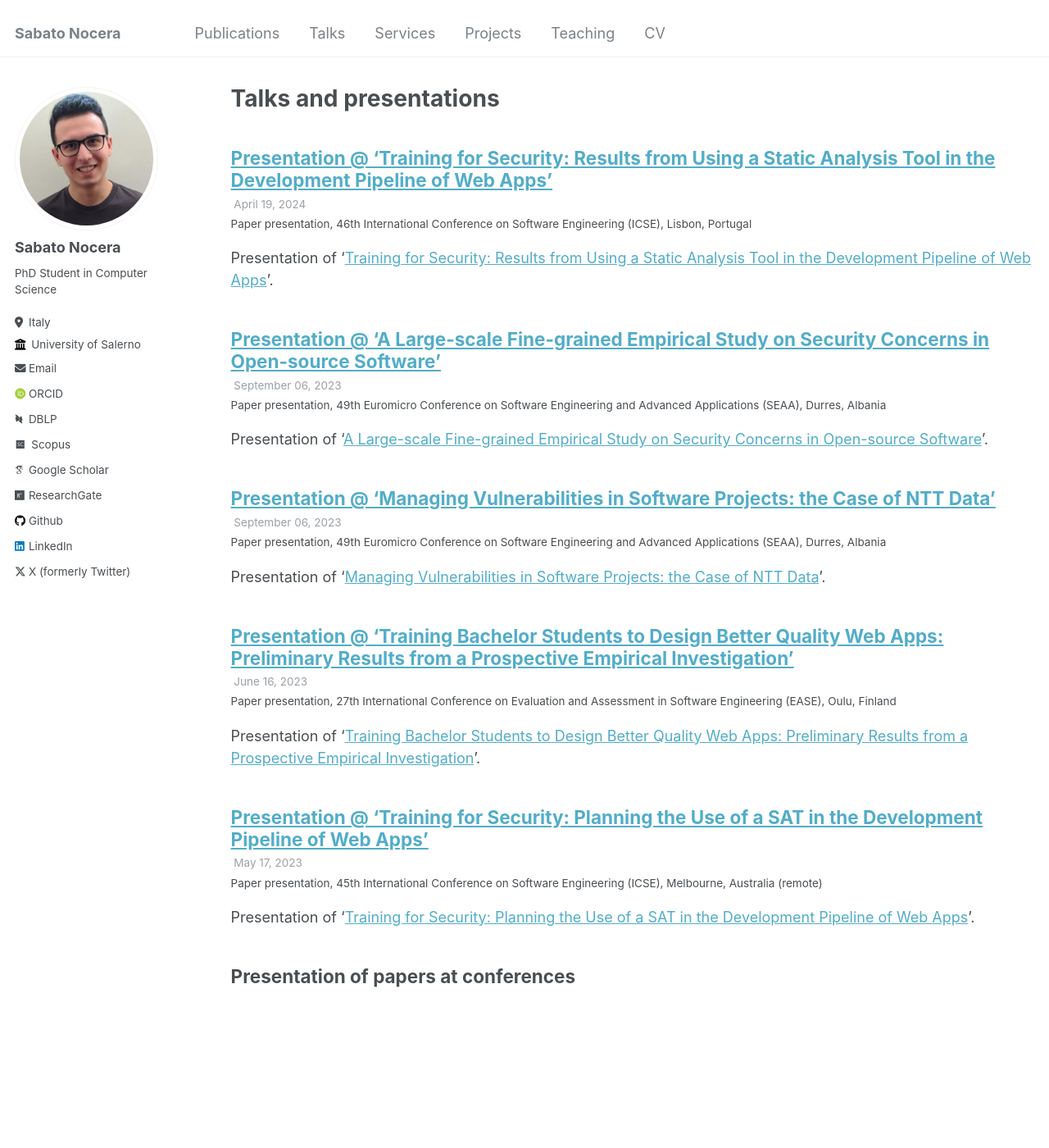
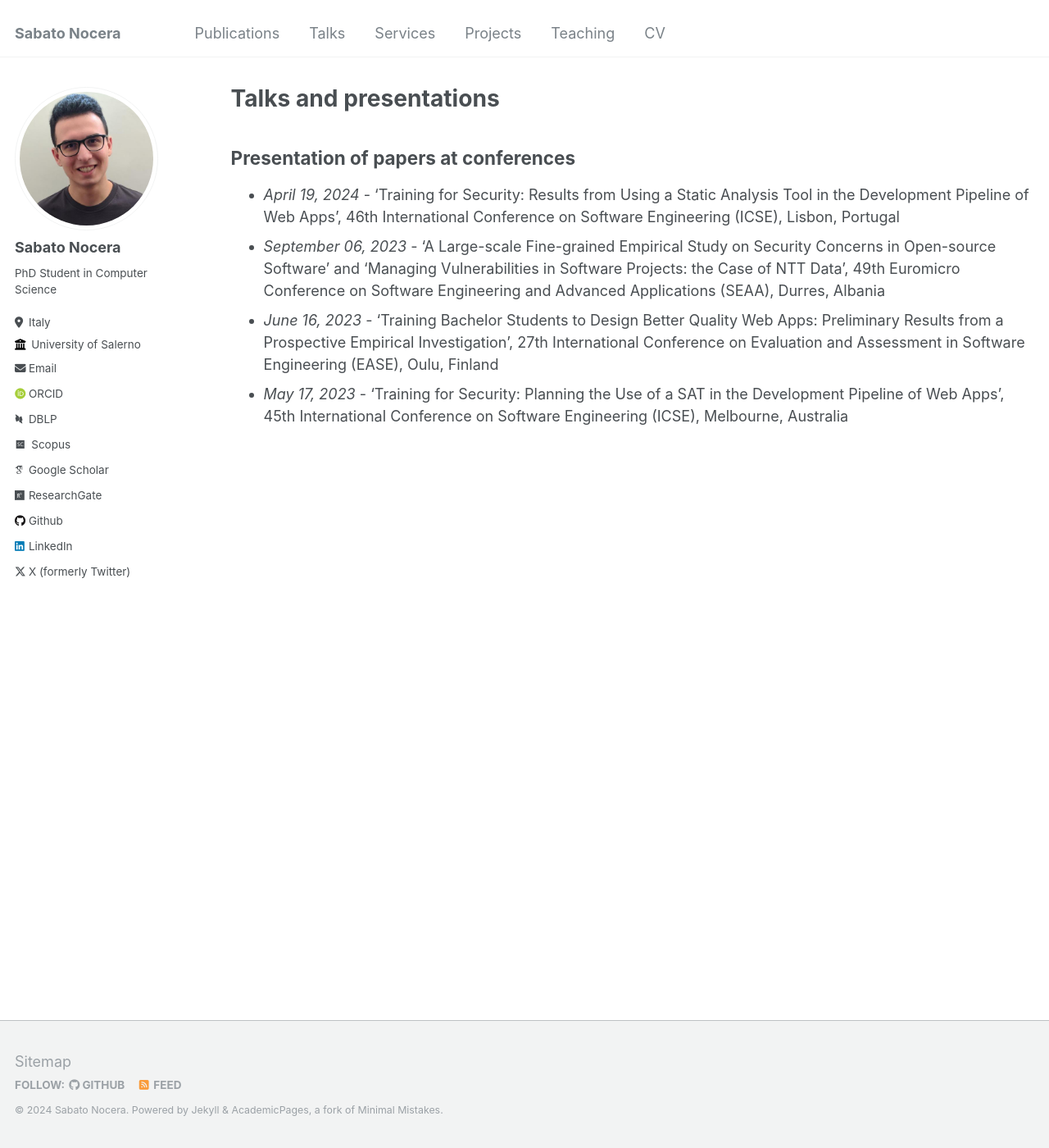
Before and after one commit to sabato-nocera/sabato-nocera.github.io, a Jekyll site: the page built from _pages/talks.html, in a window 1280 px wide and 1400 px high. Shown: the whole window at 82% size. Built offline with Jekyll 4.4.1, drawn with Linux system fonts in a browser that asks for light colours; some web fonts are replaced.

Commit message:
Update talks.html

```diff
--- a/_pages/talks.html
+++ b/_pages/talks.html
@@ -10,10 +10,24 @@ author_profile: true
 <p style="text-decoration:underline;"><a href="/talkmap.html">See a map of all the places I've given a talk!</a></p>
 
 {% endif %}
--->
 
 {% for post in site.talks reversed %}
   {% include archive-single-talk.html %}
-{% endfor %}
+{% endfor %} -->
 
 <h2> Presentation of papers at conferences </h2>
+
+<ul>
+  <li>
+    <i>April 19, 2024</i> - ‘Training for Security: Results from Using a Static Analysis Tool in the Development Pipeline of Web Apps’, 46th International Conference on Software Engineering (ICSE), Lisbon, Portugal
+  </li>
+  <li>
+    <i>September 06, 2023</i> - ‘A Large-scale Fine-grained Empirical Study on Security Concerns in Open-source Software’ and ‘Managing Vulnerabilities in Software Projects: the Case of NTT Data’, 49th Euromicro Conference on Software Engineering and Advanced Applications (SEAA), Durres, Albania
+  </li>
+  <li>
+    <i>June 16, 2023</i> - ‘Training Bachelor Students to Design Better Quality Web Apps: Preliminary Results from a Prospective Empirical Investigation’, 27th International Conference on Evaluation and Assessment in Software Engineering (EASE), Oulu, Finland
+  </li>
+  <li>
+    <i>May 17, 2023</i> - ‘Training for Security: Planning the Use of a SAT in the Development Pipeline of Web Apps’, 45th International Conference on Software Engineering (ICSE), Melbourne, Australia
+  </li>
+</ul>
```
